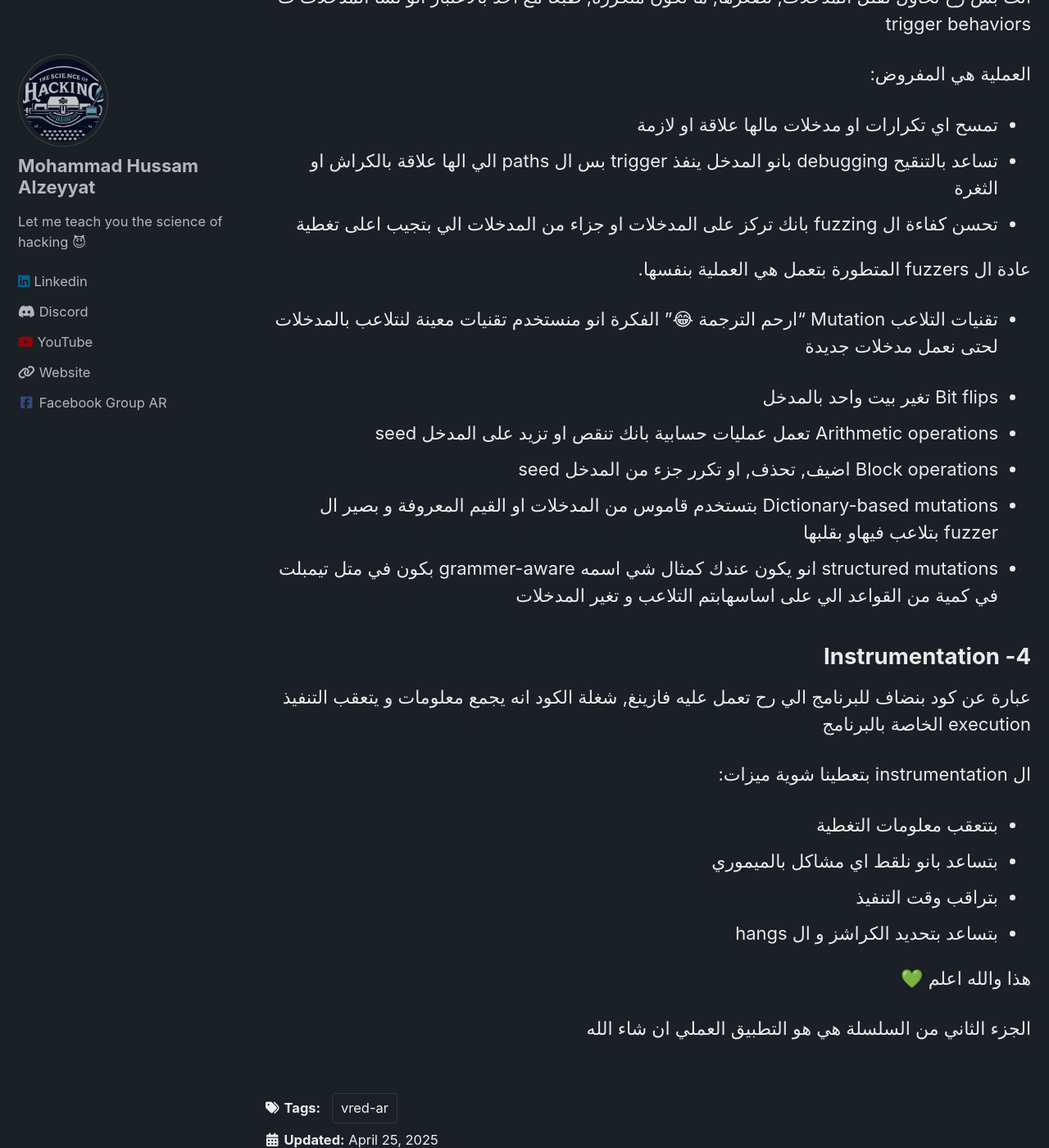
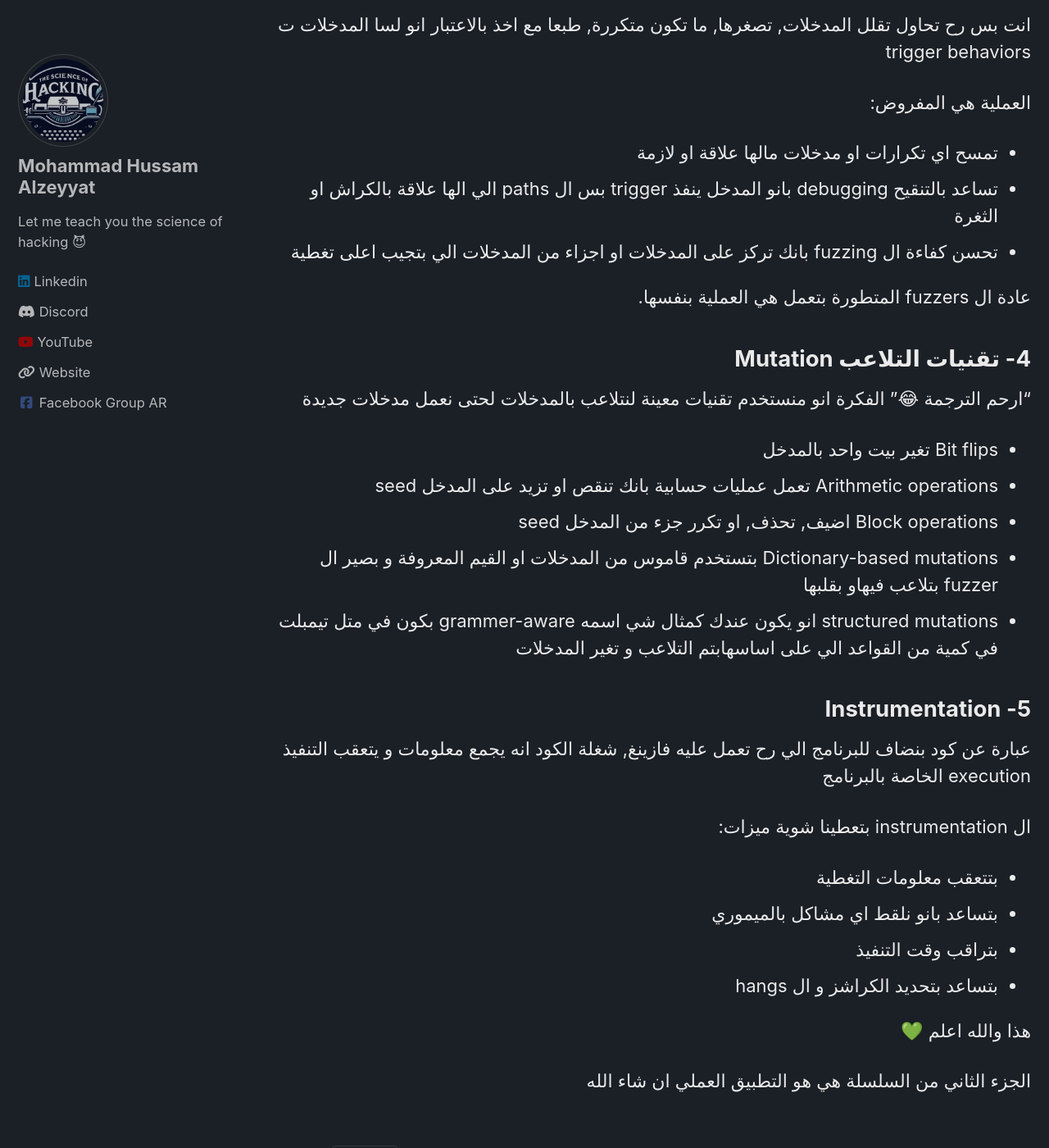
Before and after one commit to mhzcyber/mhzcyber.github.io, a Jekyll site: the page built from _posts/vred-ar/2025-04-25-fuzzing-basics-p1-ar.md, in a window 1280 px wide and 1400 px high, scrolled down 2997 px. Shown: the whole window at 82% size. Built offline with Jekyll 4.4.1, drawn with Linux system fonts in a browser that asks for light colours; cached includes are drawn as plain includes; nearby versions of some CDN libraries; some of the changed text lies outside the part shown.

Commit message:
Update 2025-04-25-fuzzing-basics-p1-ar.md
typos fixes

```diff
--- a/_posts/vred-ar/2025-04-25-fuzzing-basics-p1-ar.md
+++ b/_posts/vred-ar/2025-04-25-fuzzing-basics-p1-ar.md
@@ -82,11 +82,11 @@ ls temp_dir
 
 - تمسح اي تكرارات او مدخلات مالها علاقة او لازمة
 - تساعد بالتنقيح debugging بانو المدخل ينفذ trigger بس ال paths الي الها علاقة بالكراش او الثغرة
-- تحسن كفاءة ال fuzzing بانك تركز على المدخلات او جزاء من المدخلات الي بتجيب اعلى تغطية
+- تحسن كفاءة ال fuzzing بانك تركز على المدخلات او اجزاء من المدخلات الي بتجيب اعلى تغطية
 
 عادة ال fuzzers المتطورة بتعمل هي العملية بنفسها.
 
-- تقنيات التلاعب Mutation
+## 4- تقنيات التلاعب Mutation
 "ارحم الترجمة 😂" الفكرة انو منستخدم تقنيات معينة لنتلاعب بالمدخلات لحتى نعمل مدخلات جديدة
 
 - Bit flips تغير بيت واحد بالمدخل
@@ -95,7 +95,7 @@ ls temp_dir
 - Dictionary-based mutations بتستخدم قاموس من المدخلات او القيم المعروفة و بصير ال fuzzer بتلاعب فيهاو بقلبها
 - structured mutations انو يكون عندك كمثال شي اسمه grammer-aware بكون في متل تيمبلت في كمية من القواعد الي على اساسهابتم التلاعب و تغير المدخلات
 
-## 4- Instrumentation
+## 5- Instrumentation
 عبارة عن كود بنضاف للبرنامج الي رح تعمل عليه فازينغ, شغلة الكود انه يجمع معلومات و يتعقب التنفيذ execution الخاصة بالبرنامج
 
 ال instrumentation بتعطينا شوية ميزات:
```
